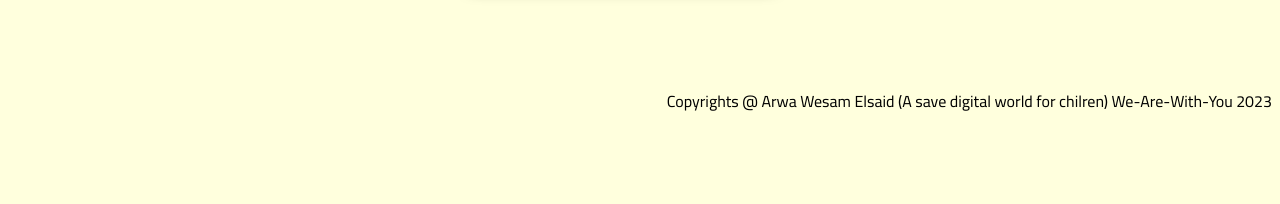
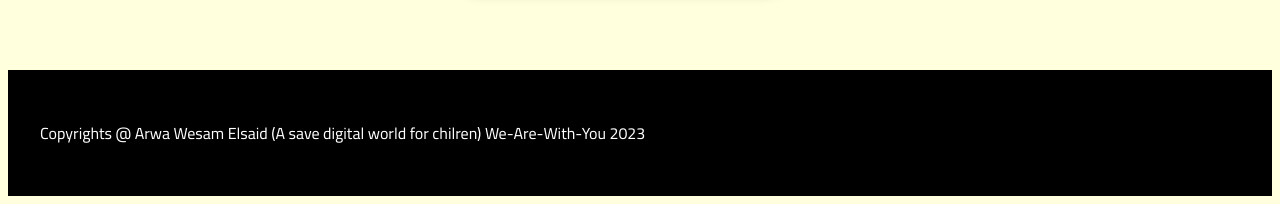
Before and after one commit to Arwa-Wesam/We-are-with-you, a plain HTML site: page apps.html in a window 1280 px wide. Shown: the part 1685-1889 px from the top of the page. Before the commit the page ends 1817 px from the top, so only its background shows below. Drawn offline with Linux system fonts and the light colour scheme.

Commit message:
Update apps.html

```diff
--- a/apps.html
+++ b/apps.html
@@ -159,6 +159,20 @@
           body{
             font-family: 'Cairo', serif;
           }
+          .end {
+  background-color: #000000;
+  color: #ffffff;
+  padding: 2em;
+  display: flex;
+  justify-content: space-between;
+}
+footer p {
+  display: block;
+  margin-block-start: 1em;
+  margin-block-end: 1em;
+  margin-inline-start: 0px;
+  margin-inline-end: 0px;
+}
 
     </style>
 </head>
```
